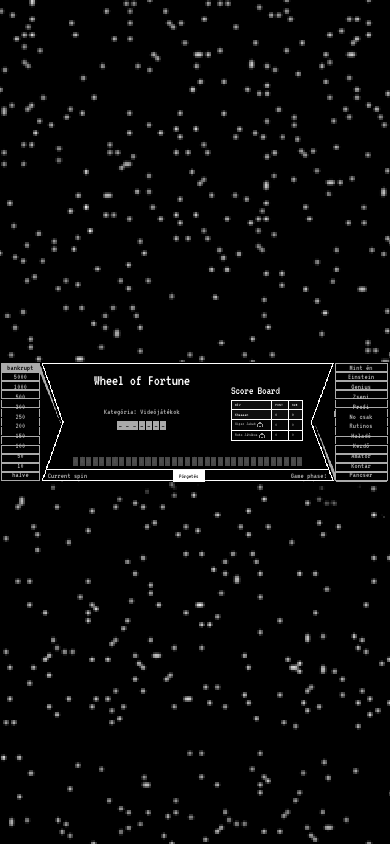
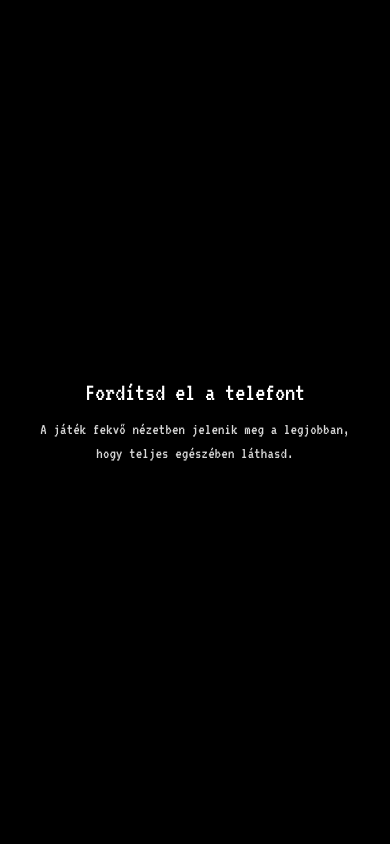
Before and after one commit to fubenalvo/wheel-of-fortune, a React (Vite) app: page / in a window 390 px wide. Built offline with nearby package versions, Linux system fonts and the light colour scheme.

Commit message:
mobile landscape mode

```diff
--- a/index.html
+++ b/index.html
@@ -3,7 +3,7 @@
   <head>
     <meta charset="UTF-8" />
     <link rel="icon" type="image/svg+xml" href="/favicon.svg" />
-    <meta name="viewport" content="width=device-width, initial-scale=1.0" />
+    <meta name="viewport" content="width=device-width, initial-scale=1.0, viewport-fit=cover" />
     <title>wheel_of_fortune</title>
   </head>
   <body>
--- a/src/App.css
+++ b/src/App.css
@@ -1,3 +1,68 @@
+
+body,
+html,
+#root {
+  margin: 0;
+  width: 100%;
+  height: 100%;
+  overflow: hidden;
+  background: #000;
+}
+
+.app-shell {
+  width: 100vw;
+  height: 100vh;
+  overflow: hidden;
+  background: #000;
+  display: flex;
+  align-items: center;
+  justify-content: center;
+}
+
+.game-wrapper {
+  width: 100%;
+  height: 100%;
+  display: flex;
+  align-items: center;
+  justify-content: center;
+  overflow: hidden;
+}
+
+.game-wrapper--hidden {
+  visibility: hidden;
+  position: absolute;
+  inset: 0;
+  pointer-events: none;
+}
+
+.orientation-overlay {
+  position: fixed;
+  inset: 0;
+  z-index: 1000;
+  display: flex;
+  align-items: center;
+  justify-content: center;
+  background: rgba(0, 0, 0, 0.92);
+  color: #fff;
+  padding: 1.5rem;
+}
+
+.orientation-card {
+  max-width: 24rem;
+  text-align: center;
+}
+
+.orientation-card h1 {
+  margin: 0 0 0.75rem;
+  font-size: 1.6rem;
+}
+
+.orientation-card p {
+  margin: 0;
+  font-size: 1rem;
+  line-height: 1.5;
+  color: #d9d9d9;
+}
 
 .game-board {
   display: flex;
@@ -7,12 +72,16 @@
   align-items: flex-start;
   justify-content: flex-start;
   position: relative;
-  width: 100vw;
-  height: 31vw;
+  width: min(100vw, calc(100vh * 100 / 31));
+  height: auto;
+  aspect-ratio: 100 / 31;
+  max-height: 100vh;
+  max-width: 100vw;
   font-size: 2vw;
   overflow: hidden;
   background-image: url('assets/gameboard.png');
   background-size: 100% 100%;
+  background-position: center;
 }
 
 .side-column {
--- a/src/App.tsx
+++ b/src/App.tsx
@@ -1,8 +1,48 @@
 import './App.css'
+import { useEffect, useState } from 'react'
 import GameBoard from './components/GameBoard'
 
 function App() {
-  return <GameBoard />
+  const [isPortrait, setIsPortrait] = useState(false)
+
+  useEffect(() => {
+    const mediaQuery = window.matchMedia('(orientation: portrait)')
+
+    const updateOrientation = () => {
+      setIsPortrait(mediaQuery.matches)
+
+      if (!mediaQuery.matches && typeof window.screen?.orientation?.lock === 'function') {
+        window.screen.orientation.lock('landscape').catch(() => undefined)
+      }
+    }
+
+    updateOrientation()
+
+    if (typeof mediaQuery.addEventListener === 'function') {
+      mediaQuery.addEventListener('change', updateOrientation)
+      return () => mediaQuery.removeEventListener('change', updateOrientation)
+    }
+
+    mediaQuery.addListener(updateOrientation)
+    return () => mediaQuery.removeListener(updateOrientation)
+  }, [])
+
+  return (
+    <div className="app-shell">
+      {isPortrait && (
+        <div className="orientation-overlay">
+          <div className="orientation-card">
+            <h1>Fordítsd el a telefont</h1>
+            <p>A játék fekvő nézetben jelenik meg a legjobban, hogy teljes egészében láthasd.</p>
+          </div>
+        </div>
+      )}
+
+      <div className={`game-wrapper ${isPortrait ? 'game-wrapper--hidden' : ''}`}>
+        <GameBoard />
+      </div>
+    </div>
+  )
 }
 
 export default App
```
